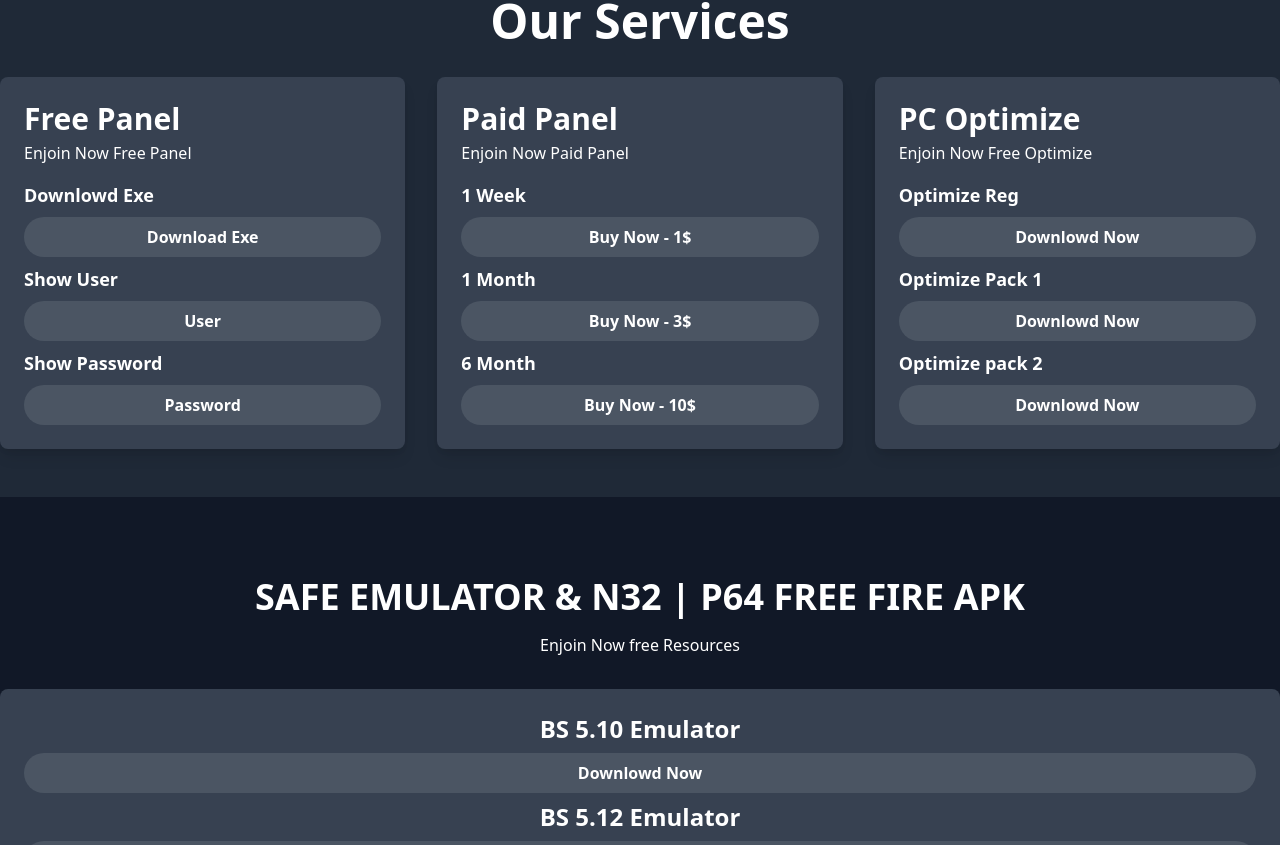
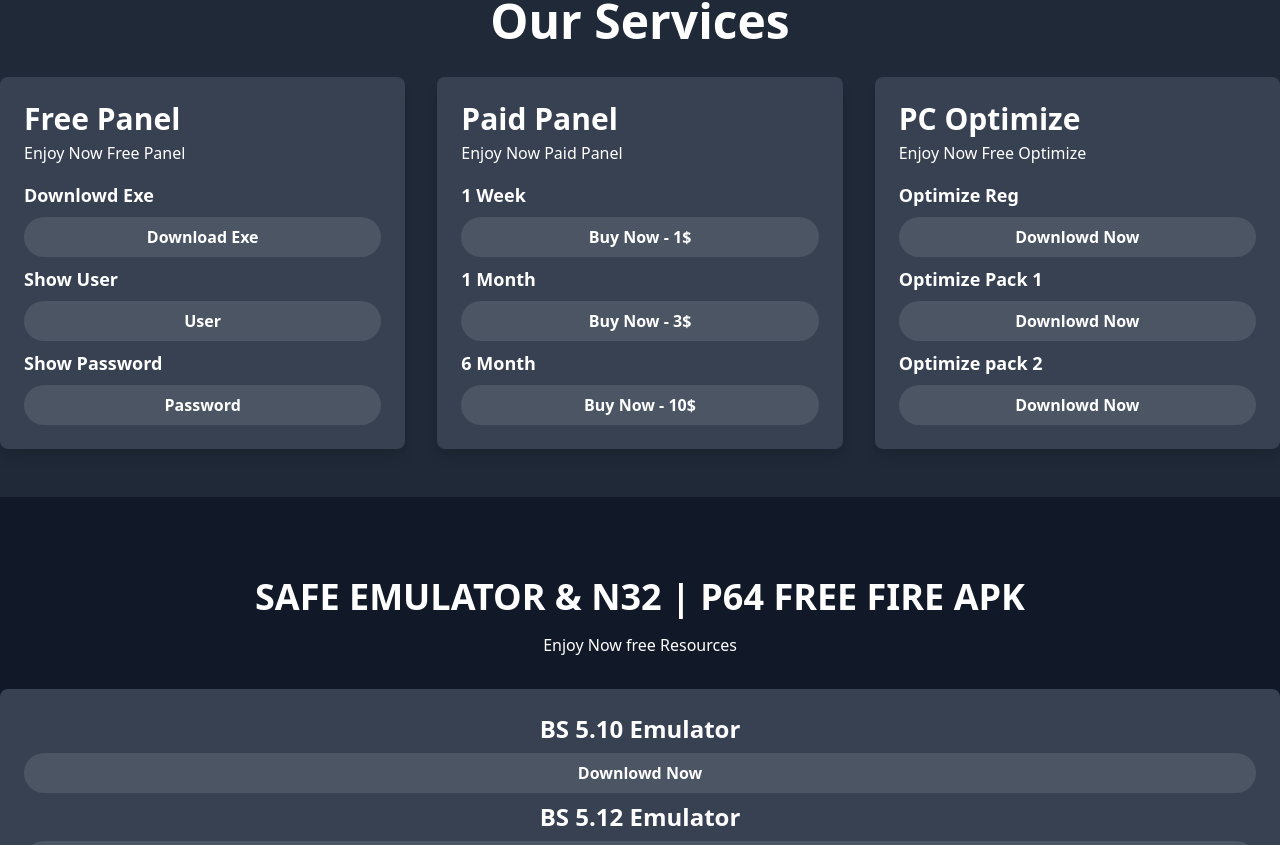
Before and after one commit to bashitha2004/bashixcheat, a plain HTML site: page index.html in a window 1280 px wide. Shown: the part 415-1260 px from the top of the page. Drawn offline with nearby package versions, Linux system fonts and the light colour scheme.

Commit message:
index.html

```diff
--- a/index.html
+++ b/index.html
@@ -71,7 +71,7 @@
             <div class="grid grid-cols-1 md:grid-cols-3 gap-8">
                 <div class="bg-gray-700 p-6 rounded-lg shadow-lg"> <!-- Changed to dark gray -->
                     <h3 class="text-3xl font-bold mb-1">Free Panel</h3>
-                    <p class="mb-4">Enjoin Now Free Panel</p>
+                    <p class="mb-4">Enjoy Now Free Panel</p>
                     <div class="space-y-2">
                         <p class="text-lg font-semibold">Downlowd Exe</p>
                         <button id="downloadExeButton" class="w-full bg-gray-600 text-white px-4 py-2 rounded-full font-semibold hover:bg-blue-500">Download Exe</button>
@@ -83,7 +83,7 @@
                 </div>
                 <div class="bg-gray-700 p-6 rounded-lg shadow-lg"> <!-- Changed to dark gray -->
                     <h3 class="text-3xl font-bold mb-1">Paid Panel</h3>
-                    <p class="mb-4">Enjoin Now Paid Panel</p>
+                    <p class="mb-4">Enjoy Now Paid Panel</p>
                     <div class="space-y-2">
                         <p class="text-lg font-semibold">1 Week</p>
                         <button id="oneWeekButton" class="w-full bg-gray-600 text-white px-4 py-2 rounded-full font-semibold hover:bg-blue-500 mt-2">Buy Now - 1$</button>
@@ -95,7 +95,7 @@
                 </div>
                 <div class="bg-gray-700 p-6 rounded-lg shadow-lg"> <!-- Changed to dark gray -->
                     <h3 class="text-3xl font-bold mb-1">PC Optimize</h3>
-                    <p class="mb-4">Enjoin Now Free Optimize</p>
+                    <p class="mb-4">Enjoy Now Free Optimize</p>
                     <!-- Added 1 Week option with 1$ button -->
                     <div class="space-y-2">
                         <p class="text-lg font-semibold">Optimize Reg</p>
@@ -113,7 +113,7 @@
     <section id="Emu-apk" class="bg-black-800 text-white py-20"> <!-- Changed to dark gray -->
         <div class="container mx-auto text-center">
             <h2 class="text-4xl font-bold mb-4">SAFE EMULATOR & N32 | P64 FREE FIRE APK</h2>
-            <p class="mb-8">Enjoin Now free Resources</p>
+            <p class="mb-8">Enjoy Now free Resources</p>
             <div class="bg-gray-700 p-6 rounded-lg shadow-lg"> <!-- Changed to dark gray -->
                <div class="space-y-2">
                     <p class="text-2xl font-bold font-semibold">BS 5.10 Emulator</p>
```
